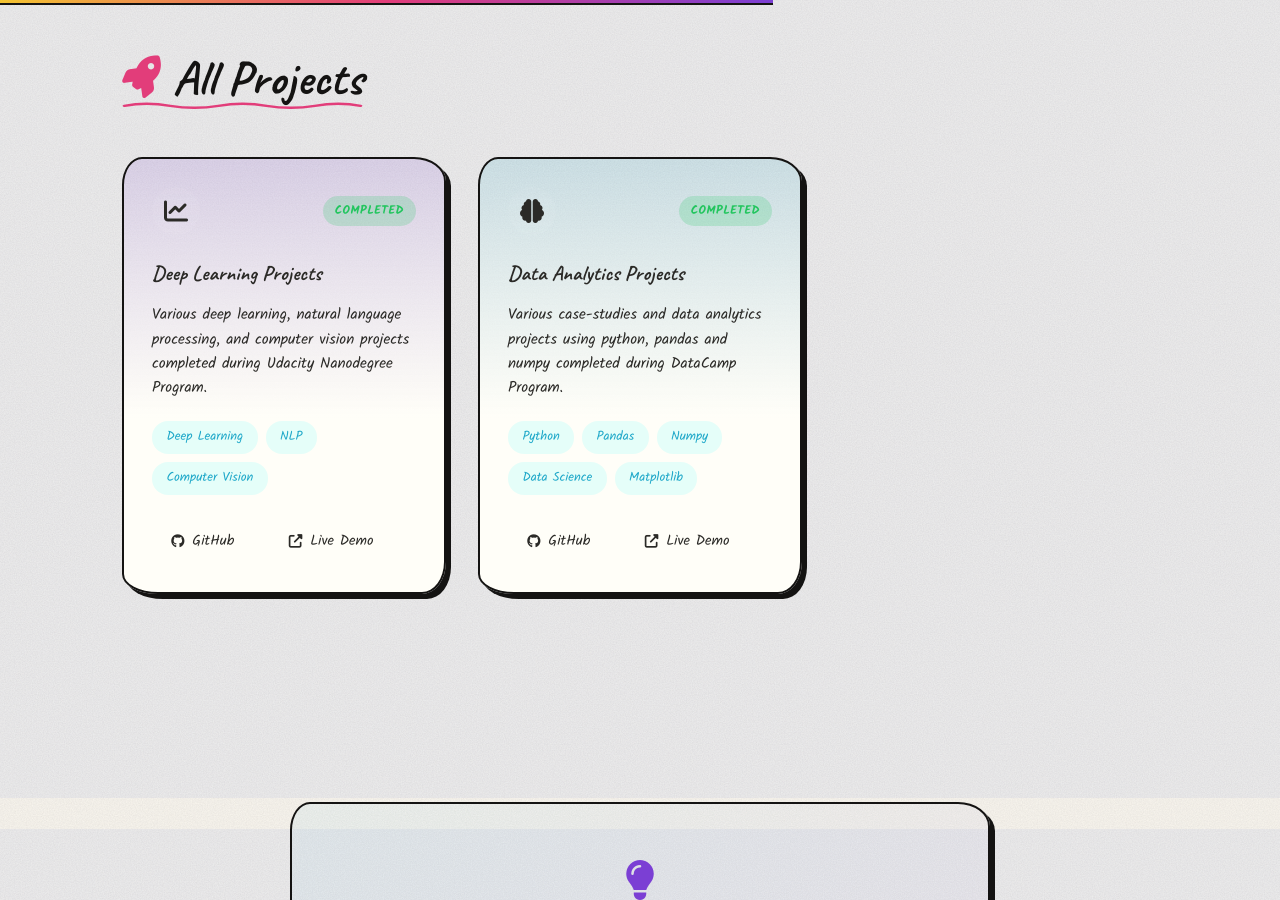
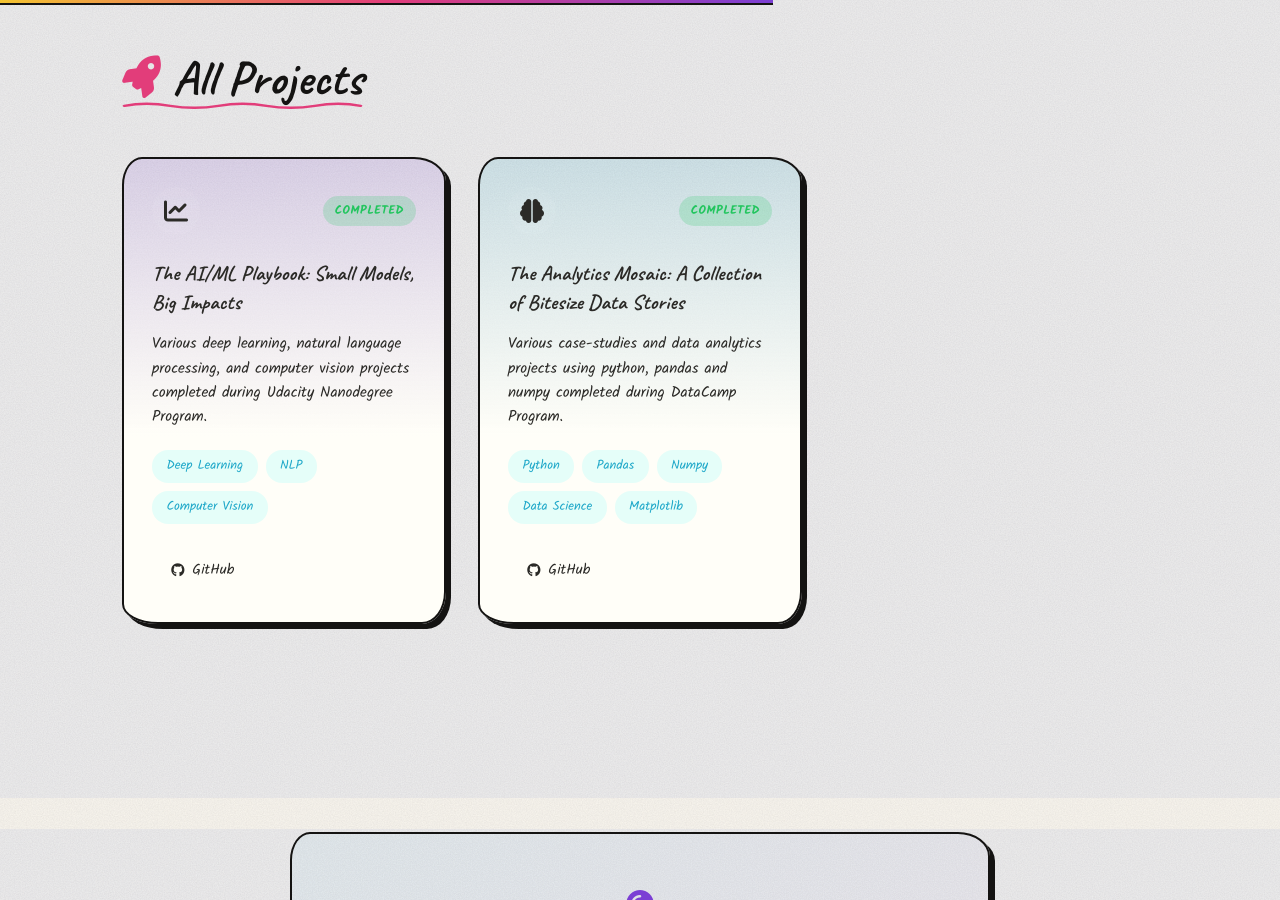
Before and after one commit to mayank1101/mayank1101.github.io, a Jekyll site: the page built from projects.html, in a window 1280 px wide and 900 px high, scrolled down 1002 px. Built offline with Jekyll 4.4.1, drawn with Linux system fonts in a browser that asks for light colours; some web fonts are replaced.

Commit message:
renamed project titles

```diff
--- a/_data/projects.yml
+++ b/_data/projects.yml
@@ -1,17 +1,17 @@
-- name: "Deep Learning Projects"
+- name: "The AI/ML Playbook: Small Models, Big Impacts"
   description: "Various deep learning, natural language processing, and computer vision projects completed during Udacity Nanodegree Program."
   icon: "fas fa-chart-line"
   accent_color: "purple"
   github: "https://github.com/mayank1101/Data-Science-ML-Projects/tree/main/Udacity%20Projects"
-  live: ""
+  # live: ""
   tags: ["Deep Learning", "NLP", "Computer Vision"]
   status: "completed"
 
-- name: "Data Analytics Projects"
+- name: "The Analytics Mosaic: A Collection of Bitesize Data Stories"
   description: "Various case-studies and data analytics projects using python, pandas and numpy completed during DataCamp Program."
   icon: "fas fa-brain"
   accent_color: "cyan"
   github: "https://github.com/mayank1101/Data-Science-ML-Projects/tree/main/DataCamp%20Projects"
-  live: ""
+  # live: ""
   tags: ["Python", "Pandas", "Numpy", "Data Science", "Matplotlib"]
   status: "completed"
```
